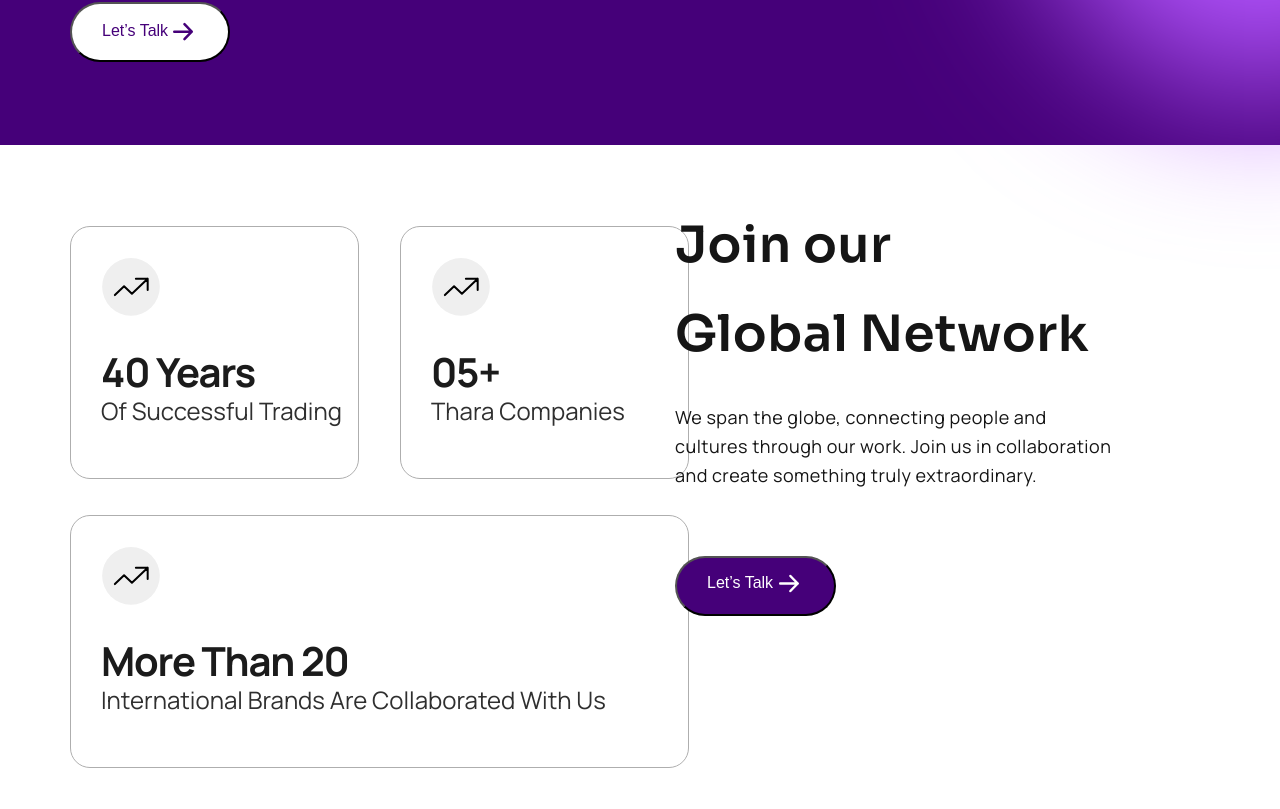
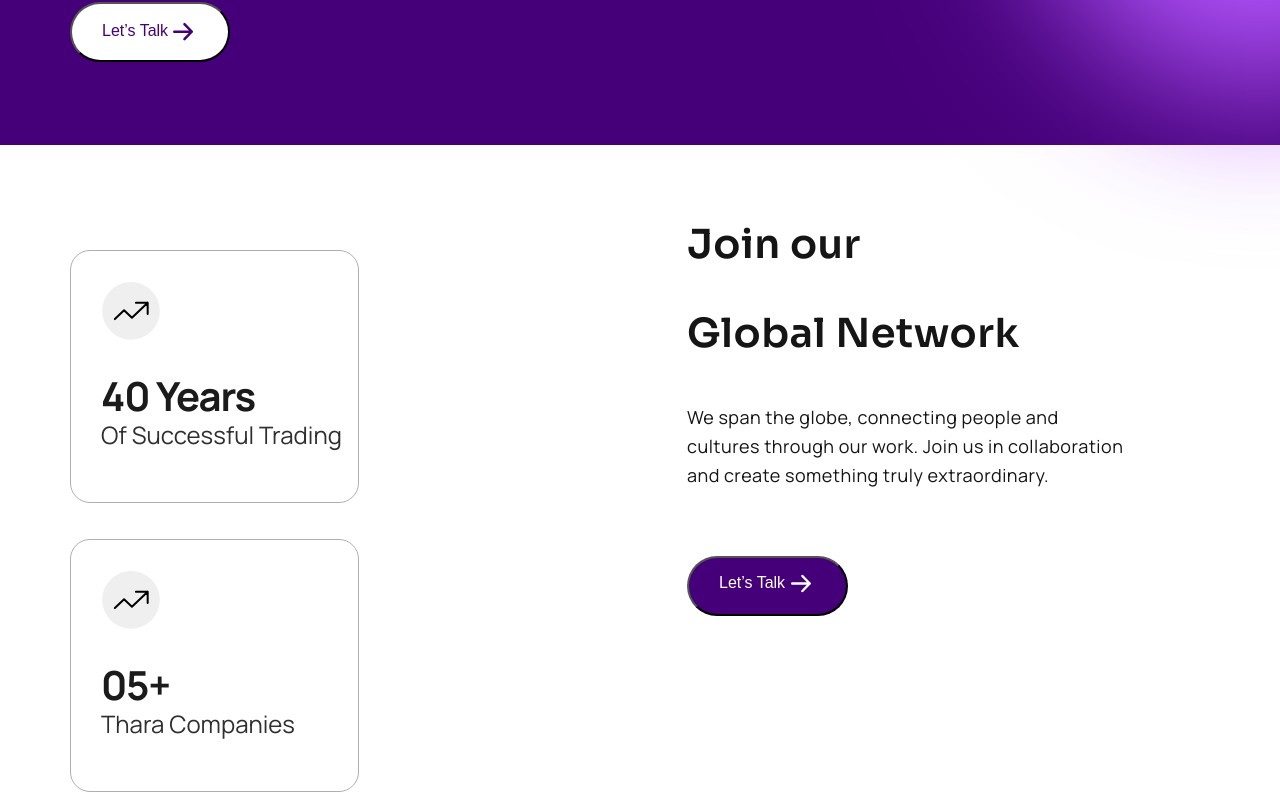
Before and after one commit to ll00lll00l0l/tharafrontend, a React (Create React App) app: page / in a window 1280 px wide. Shown: the part 611-1420 px from the top of the page. Built offline with nearby package versions, Linux system fonts and the light colour scheme.

Commit message:
home responsive

```diff
--- a/src/components/AboutUs.css
+++ b/src/components/AboutUs.css
@@ -2,26 +2,28 @@
 
 
 .contain{
-  display: inline-flex;
+  display: flex;
   flex-direction: column;
-  align-items: center;
-  gap: auto;
+
   padding: 81px 0px 90px 70px;
 }
 .aboutflex{
   display: flex;
   flex-wrap: wrap;
 }
+
   .grid-item1 {
     display: flex;
-    width: 619px;
-
     gap: 36px 41px;
     flex-wrap: wrap;
   }
+  .flexboxxthree{
+    flex-wrap: wrap;
+    flex-shrink: 1;
+  }
   .grid-child {
     padding: 30px 30px ;
-    width: 289px;
+    width:clamp(289px,6vw, 200px);
     flex-shrink: 0;
     border-radius: 20px;
     border: 1px solid #AEAEAE;
@@ -37,15 +39,14 @@
     color: #fff; /* You can keep this line if you want to change the text color on hover */
   }
   .grid-child span{
-      font-family: DM Sans;
-      font-size: 48px;
-      font-style: normal;
-      font-weight: 700;
-      line-height: 123%; /* 59.04px */
-      letter-spacing: -1.44px;
-      text-transform: capitalize;
-      color: #1B1B1B;
-      padding-top: 120px;
+    color: #1B1B1B;
+    font-family: Manrope;
+    font-size: clamp(40px,3vw,48px);
+    font-style: normal;
+    font-weight: 700;
+    line-height: 123%;
+    letter-spacing: -1.2px;
+    text-transform: capitalize;
 
   }
   .grid-child:hover span ,
@@ -88,7 +89,7 @@
   }
   .grid-item2 span{
     color: #151515;
-    font-size: 50px;
+    font-size: clamp(40px,3vw,50px);
     font-family: Sora;
     font-weight: 600;
     line-height: 38.4px; /* 76.8% */
@@ -97,7 +98,7 @@
   }
   .grid-item2 p{
     color: #151515;
-    font-size: 18px;
+    font-size: clamp(15px,3vw,18px);
     font-style: normal;
     font-weight: 400;
     line-height: 160%;
@@ -109,9 +110,8 @@
     padding: 30px 30px ;
     border-radius: 20px;
   border: 1px solid #AEAEAE;
-  width: 619px;
+  width: clamp(619px,20vw,200px);
   height: 253px;
-  flex-shrink: 0;
   color: #fff;
   background: radial-gradient(circle at 0% 0%, #450079 50%, transparent 0%);
     background-position: 100% 50%;
@@ -127,31 +127,28 @@
 }
 
 .grid-child2 span{
-  font-family: DM Sans;
-  font-size: 48px;
+  color: #1B1B1B;
+  font-family: Manrope;
+  font-size: clamp(40px,3vw,48px);
   font-style: normal;
   font-weight: 700;
-  line-height: 123%; /* 59.04px */
-  letter-spacing: -1.44px;
+  line-height: 123%;
+  letter-spacing: -1.2px;
   text-transform: capitalize;
-  color: #1B1B1B;
-  padding-top: 60px;
-
-
 }
 .textcontent{
   padding-top: 30px;
 }
-.textcontent span{
+/* .textcontent span{
   color: #1B1B1B;
 font-family: Manrope;
-font-size: 40px;
+font-size: clamp(40px,3vw,48px);
 font-style: normal;
 font-weight: 700;
-line-height: 123%; /* 49.2px */
+line-height: 123%;
 letter-spacing: -1.2px;
 text-transform: capitalize;
-}
+} */
 .grid-child2:hover span ,
 .grid-child2:hover p{
 color: #FFF;
@@ -167,7 +164,7 @@ stroke: #FFF; /* Change this to your desired hover color */
 .grid-child2 p{
   color: #2F2F2F;
   font-family: Manrope;
-  font-size: 24px;
+  font-size: clamp(18px,2.5vw,24px);
   font-style: normal;
   font-weight: 400;
   line-height: 123%; /* 29.52px */
--- a/src/components/AboutUs.js
+++ b/src/components/AboutUs.js
@@ -6,12 +6,12 @@ import SVG  from './Allsvgcomp.js';
 function AboutUs() {
   return (
     <div className=' contain'>
-      <div className='aboutflex' >
-        <div1 className='col-md-6 '>
+      <div className='row' >
+        <div className='col-md-6 py-4'>
           <div className=''>
-            <div className=''>
+            <div className=' flex-item1'>
               <div className='grid-item1 '>
-                <div className='grid-child  col-sm-2'>
+                <div className='grid-child'>
                   <div className='image-container'>
              <SVG className='imgsvg' caseValue='case11' />
 
@@ -21,7 +21,7 @@ function AboutUs() {
                     <div className='textcontent'><span>40 Years</span>
                     <p>of Successful Trading</p></div>
                 </div>
-                <div className='grid-child  col-sm-2'>
+                <div className='grid-child'>
                   <div className='image-container'>
              <SVG className='imgsvg' caseValue='case11' />
 
@@ -31,20 +31,20 @@ function AboutUs() {
                     <div className='textcontent'><span>05+</span>
                     <p>Thara Companies</p></div>
                 </div>
-                <div className='grid-child2  col-sm-2'>
+                <div className='grid-child2'>
                   <div className='image-container'>
              <SVG className='imgsvg' caseValue='case11' />
 
                   <div className='svg-container'>
                     <SVG className='imgsvg' caseValue='case10' />
                      </div></div>
-                    <div className='textcontent'><span>More than 20</span>
+                    <div><span>More than 20</span>
                     <p>International Brands are collaborated with Us</p></div>
                 </div>
               </div>
             </div>
           </div>
-        </div1>
+        </div>
 
         <div className='col-md-6'>
           <div className='grid-item2'>
--- a/src/components/Aboutcomp.js
+++ b/src/components/Aboutcomp.js
@@ -5,11 +5,11 @@ import { Link } from 'react-router-dom';
 
 // Styled components
 const BorderDiv = styled.div`
-  padding: 40.214px 70px;
+  padding: 0px 70px;
 
 
   @media (max-width: 768px) {
-    padding: 70px 20px;
+    padding: 0px 20px;
   }
 `;
 const ResponsiveHeading = styled.h1`
@@ -101,7 +101,7 @@ const Aboutcomp = () => {
       </button></Link>
     </div>
           </InnerDiv>
-          <div className='col-md-6'>
+          <div className='col-md-6 py-4'>
             <ImageContainer>
               <Image src={compimg} alt='' />
             </ImageContainer>
--- a/src/components/Footer.js
+++ b/src/components/Footer.js
@@ -54,11 +54,12 @@ const Col = styled.div`
     padding:34px 120px 0 0;
     color: #FFF;
 font-family: Manrope;
-font-size: 18px;
+font-size: clamp(15px,2.5vw,18px);
 font-style: normal;
 font-weight: 400;
 line-height: 160%; /* 28.8px */
 letter-spacing: 0.5px;
+text-wrap: balance;
   }
   @media (max-width: 768px) {
     p {
@@ -80,6 +81,8 @@ const QuickLinks = styled.div`
     display: block;
     margin-bottom: 8px;
     font-size: 16px;
+    text-wrap: balance;
+
   }
 `;
 
@@ -120,13 +123,12 @@ const SocialIcons = styled.div`
 const Attribution = styled.div`
   span {
     display: flex;
-    align-items: flex-start;
     gap: 882px;
   }
     p {
       color: #B57BE1;
       font-family: Manrope;
-      font-size: 18px;
+      font-size:clamp(12px,1.3vw,18px);
        font-style: normal;
       font-weight: 400;
       line-height: 38.4px;
@@ -136,12 +138,10 @@ const Attribution = styled.div`
 
   @media (max-width: 768px) {
     span {
+      gap: 16px;
       justify-content:center;
-      gap: 16px;
     }
-    p{
-      font-size: 12px;
-    }
+
   }
 `;
 
--- a/src/components/Homecomp.js
+++ b/src/components/Homecomp.js
@@ -91,6 +91,7 @@ const Sdiv = styled.div`
 
   @media (max-width: 1250px) {
     grid-template-columns: 1fr;
+    padding-top:20px;
 
     .item1, .item2, .item3, .item4, .item5, .item6 {
     grid-column: 1;
@@ -99,9 +100,9 @@ const Sdiv = styled.div`
   .item1 { grid-row: 1; }
   .item2 { grid-row: 2; }
   .item3 { grid-row: 3; }
-  .item4 { grid-row: 4; }
-  .item5 { grid-row: 5; }
-  .item6 { grid-row: 6; }
+  .item4 { display:none}
+  .item5 { display:none }
+  .item6 { grid-row: 4; }
 }
 `;
 
--- a/src/components/Marqueestyle.css
+++ b/src/components/Marqueestyle.css
@@ -1,6 +1,5 @@
 .home_brand_collab{
   display: flex;
-padding: 30px 70px 60px 0px;
 flex-direction: column;
 align-items: flex-start;
 gap: 70px;
@@ -16,6 +15,7 @@ gap: 70px;
   line-height: 38.4px;
   letter-spacing: 0.5px;
   gap: 70px;
+padding-bottom: 40px;
 
 }
 .marqgridcol1{
@@ -26,7 +26,7 @@ font-style: normal;
 font-weight: 400;
 line-height: 160%;
 letter-spacing: 0.5px;
-  padding-bottom: 40px;
+  padding-bottom: 50px;
   text-wrap: balance;
 }
 
--- a/src/components/NavbarStyles.css
+++ b/src/components/NavbarStyles.css
@@ -108,7 +108,7 @@
         position:absolute;
         gap: 10px;
         top: 0%;
-        left: 100%;
+        left: -100%;
         background: rgba(0, 0, 0, 0.5);
         z-index: 2;
         backdrop-filter: blur(20px);
--- a/src/components/NavbarWhiteStyles.css
+++ b/src/components/NavbarWhiteStyles.css
@@ -102,7 +102,7 @@ gap: 59px;
         height: 70%;
         position:absolute;
         top: 0%;
-        left: 100%;
+        left: -100%;
         background: rgba(255, 255, 255, 0.5);
         z-index: 2;
         backdrop-filter: blur(40px);
--- a/src/index.css
+++ b/src/index.css
@@ -4,13 +4,13 @@
 *{
   box-sizing: border-box;
   margin: 0;
-  padding:0;
   font-family: "outfit",sans-serif;
 }
 body{
   background-color: #ffffff;
   overflow-x: hidden;
   text-size-adjust: 100%;
+
 }
 
 .btn-white{
```
